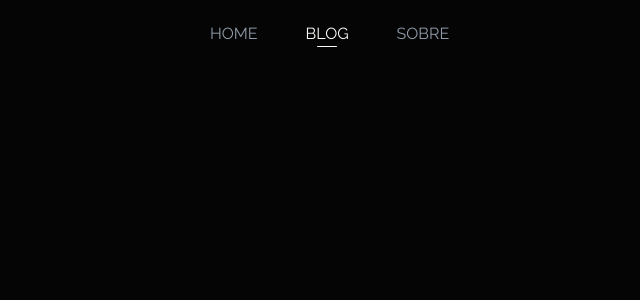
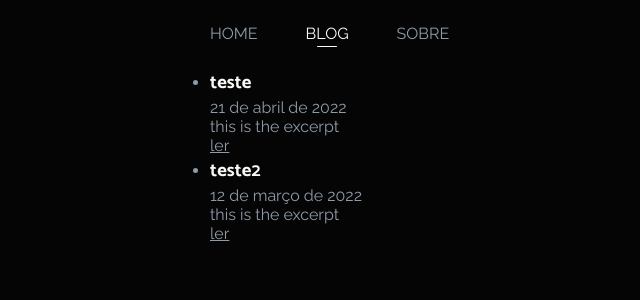
Before and after one commit to ericksvaguilar/portfolio, a Next.js app: page /blog in a window 1280 px wide. Shown: the top 300 px of the page, without its empty margins (104-744 px from the left). Built offline with nearby package versions, Linux system fonts and the light colour scheme.

Commit message:
feat(blog): add simple blog list

```diff
--- /dev/null
+++ b/components/Post/index.jsx
@@ -0,0 +1,14 @@
+import Link from "next/link";
+
+const Post = ({ post }) => (
+  <li>
+    <h3>{post.frontmatter.title}</h3>
+    <p>{post.frontmatter.date}</p>
+    <p>{post.frontmatter.excerpt}</p>
+    <Link href={`/blog/${post.slug}`}>
+      <a>ler</a>
+    </Link>
+  </li>
+);
+
+export default Post;
--- a/pages/blog.jsx
+++ b/pages/blog.jsx
@@ -1,11 +1,57 @@
 import Head from "next/head";
 
-const Blog = () => (
+import fs from "fs";
+import path from "path";
+import matter from "gray-matter";
+
+import Post from "components/Post";
+
+const Blog = ({ posts }) => {
+  console.log(posts);
+
+  return (
     <>
       <Head>
         <title>erick aguilar | blog</title>
       </Head>
+
+      <ul>
+        {posts.map((post, index) => (
+          <Post key={index} post={post} />
+        ))}
+      </ul>
     </>
   );
+};
 
 export default Blog;
+
+export const getStaticProps = async () => {
+  // get files from the posts directory
+  const files = fs.readdirSync(path.join("posts"));
+
+  // get slug and frontmatter from posts
+  const posts = files.map((filename) => {
+    // create slug
+    const slug = filename.replace(".md", "");
+
+    // get frontmatter
+    const markdownWithMeta = fs.readFileSync(
+      path.join("posts", filename),
+      "utf-8"
+    );
+
+    const { data: frontmatter } = matter(markdownWithMeta);
+
+    return {
+      slug,
+      frontmatter,
+    };
+  });
+
+  return {
+    props: {
+      posts,
+    },
+  };
+};
--- /dev/null
+++ b/posts/test.md
@@ -0,0 +1,10 @@
+---
+title: "teste"
+date: "21 de abril de 2022"
+excerpt: "this is the excerpt"
+---
+
+## Heading Two
+
+- Item 1
+- Item 2
--- /dev/null
+++ b/posts/test2.md
@@ -0,0 +1,10 @@
+---
+title: "teste2"
+date: "12 de março de 2022"
+excerpt: "this is the excerpt"
+---
+
+## Heading Two
+
+- Item 1
+- Item 2
```
Lines whose indentation alone changed are shown as unchanged.
